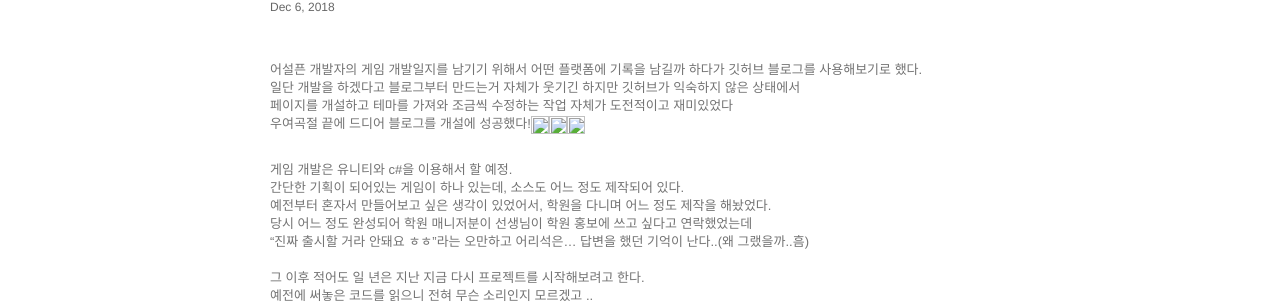
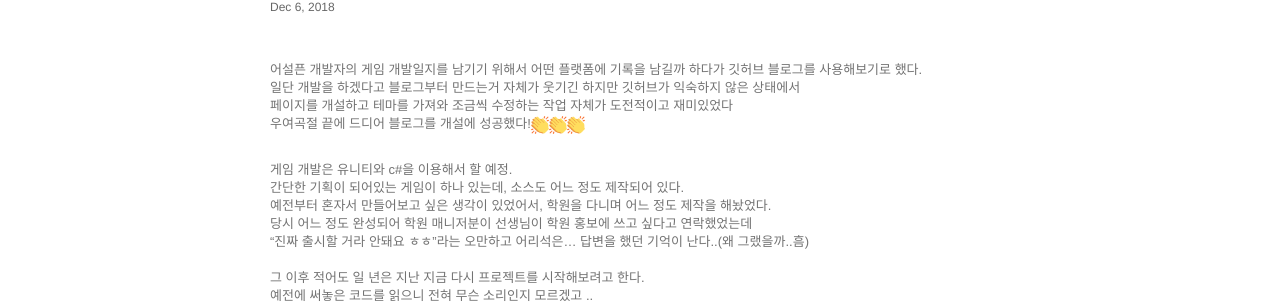
Before and after one commit to ukeeong/ukeeong.github.io, a Jekyll site: the page built from _posts/2018-12-06-유기옹의-개발일지.markdown, in a window 1280 px wide. Shown: the part 189-495 px from the top of the page. Built offline with Jekyll 4.4.1, drawn with Linux system fonts in a browser that asks for light colours; comment, search, counter and statistics services are not loaded.

Commit message:
Update 2018-12-06-유기옹의-개발일지.markdown

```diff
--- a/_posts/2018-12-06-유기옹의-개발일지.markdown
+++ b/_posts/2018-12-06-유기옹의-개발일지.markdown
@@ -9,7 +9,7 @@
 어설픈 개발자의 게임 개발일지를 남기기 위해서 어떤 플랫폼에 기록을 남길까 하다가 깃허브 블로그를 사용해보기로 했다.<br>
 일단 개발을 하겠다고 블로그부터 만드는거 자체가 웃기긴 하지만 깃허브가 익숙하지 않은 상태에서<br>
 페이지를 개설하고 테마를 가져와 조금씩 수정하는 작업 자체가 도전적이고 재미있었다<br>
-우여곡절 끝에 드디어 블로그를 개설에 성공했다!<img width="18px" height="18px" src="/images/emj_clap.png"><img width="18px" height="18px" src="/images/emj_clap.png"><img width="18px" height="18px" src="/images/emj_clap.png"><br>
+우여곡절 끝에 드디어 블로그를 개설에 성공했다!<img width="18px" height="18px" src="/images/emojis/emj_clap.png"><img width="18px" height="18px" src="/images/emojis/emj_clap.png"><img width="18px" height="18px" src="/images/emojis/emj_clap.png"><br>
 
 <br>
 게임 개발은 유니티와 c#을 이용해서 할 예정.<br>
```
